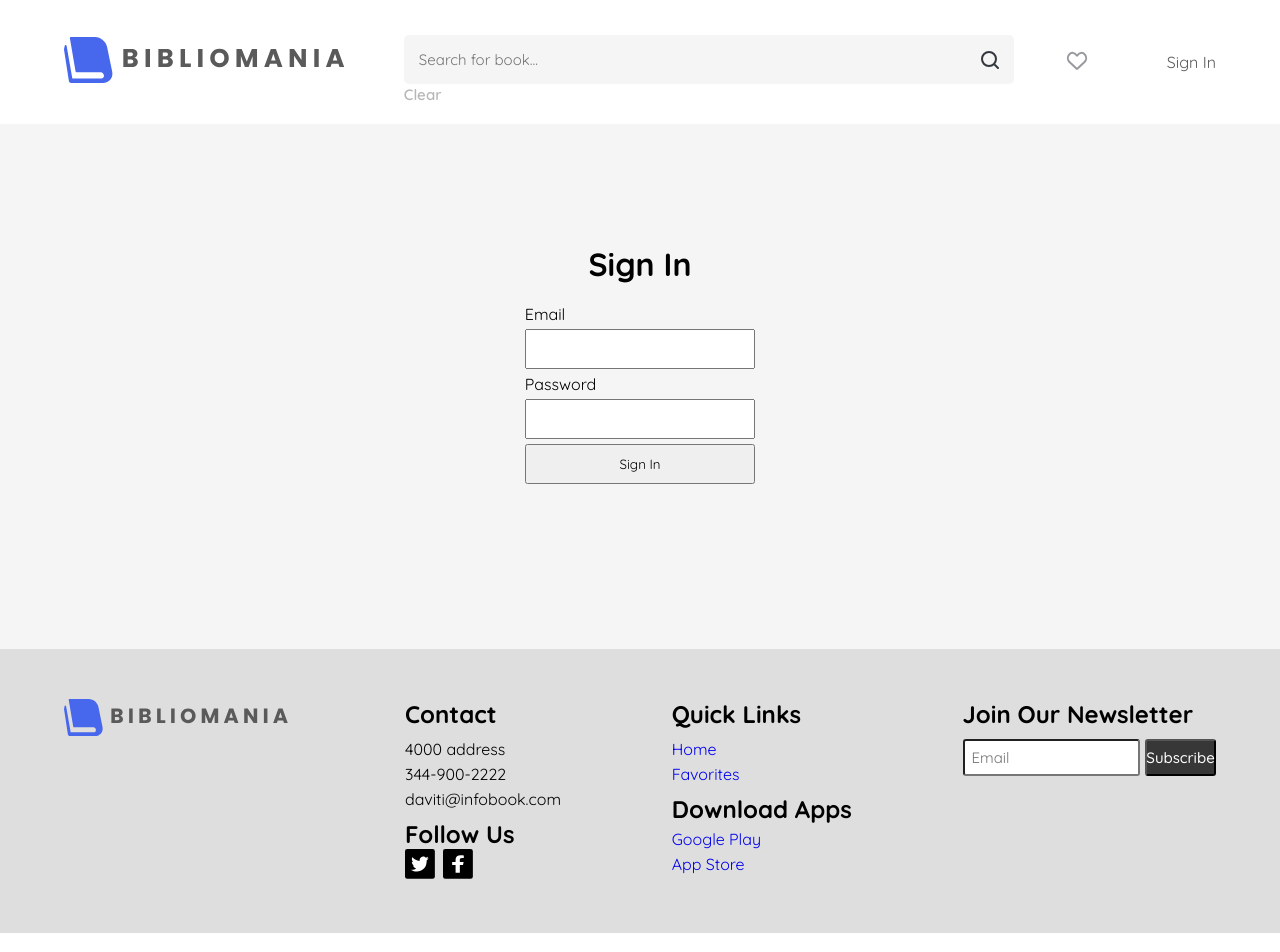
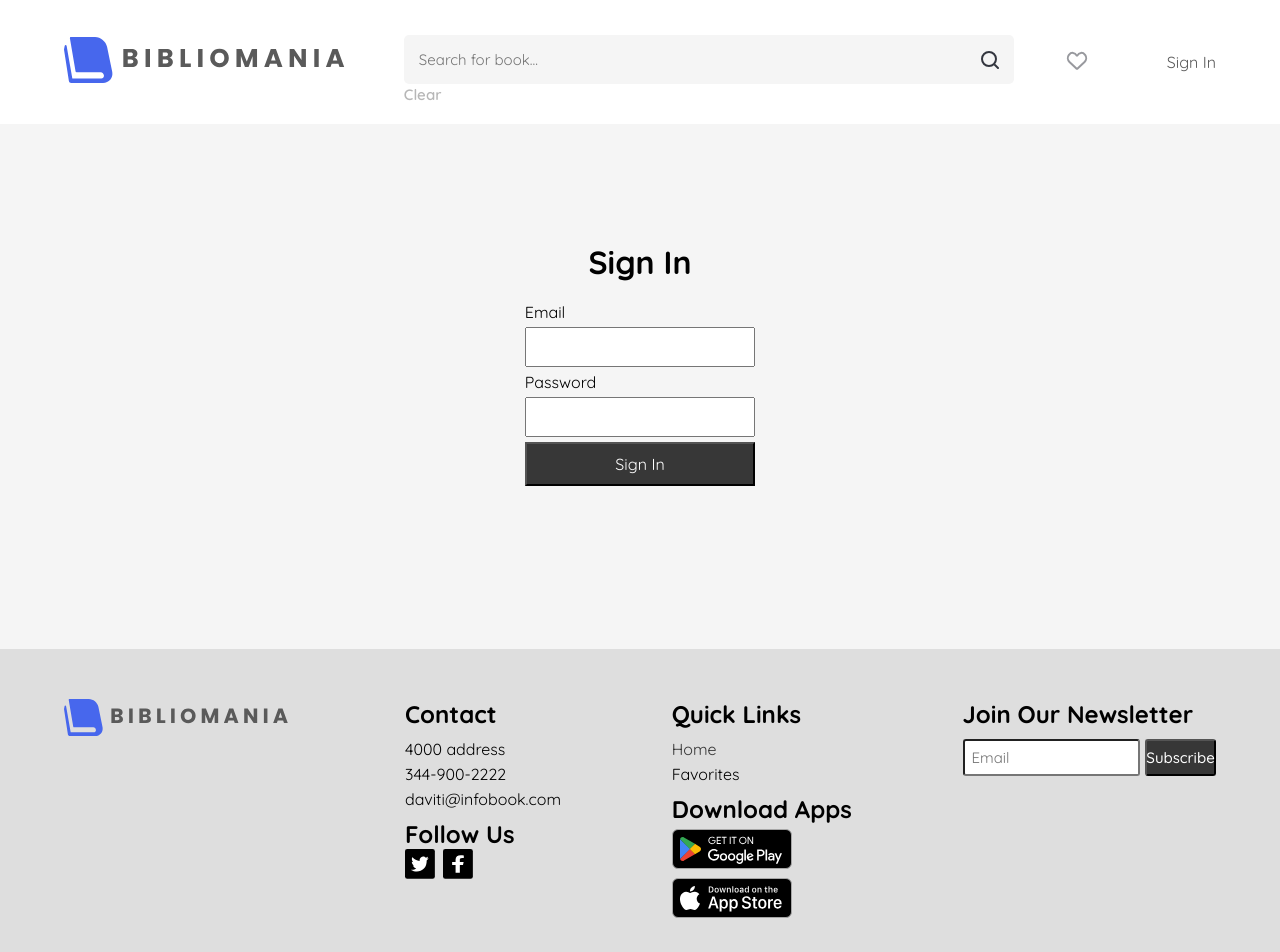
Before and after one commit to lobzhanidzee/comm-school, a React (Create React App) app: page /login in a window 1280 px wide. Shown: the top 952 px of the page. Built offline with nearby package versions, Linux system fonts and the light colour scheme.

Commit message:
fixed images & styles

```diff
--- a/src/components/Favorite/Favorite.css
+++ b/src/components/Favorite/Favorite.css
@@ -1,5 +1,6 @@
 .favorite-page {
   width: 100%;
+  min-height: 50vh;
   padding: 20px 0;
 }
 .favorite-page > .favorite-box {
--- a/src/components/Favorite/Favorite.jsx
+++ b/src/components/Favorite/Favorite.jsx
@@ -27,6 +27,10 @@ const Favorite = () => {
     fetchBooks();
   }, []);
 
+  if (!favoriteList) {
+    return <p>List is empty</p>;
+  }
+
   const favoriteListBooks = books.filter((book) =>
     JSON.parse(favoriteList).includes(book.id)
   );
--- a/src/components/FooterLinks/FooterLinks.jsx
+++ b/src/components/FooterLinks/FooterLinks.jsx
@@ -39,13 +39,21 @@ const FooterLinks = () => {
             <Link to="/">Home</Link>
           </li>
           <li>
-            <Link to="/favorites">Favorites</Link>
+            {localStorage.getItem("login") ? (
+              <Link to="/favorites">Favorites</Link>
+            ) : (
+              <p>Favorites</p>
+            )}
           </li>
         </ul>
         <div className="footer--apps">
           <h2>Download Apps</h2>
-          <Link>Google Play</Link>
-          <Link>App Store</Link>
+          <Link>
+            <img src={googleplayIcon} alt="googleplay-icon" />
+          </Link>
+          <Link>
+            <img src={appstoreIcon} alt="appstore-icon" />
+          </Link>
         </div>
       </div>
       <div className="newsletter">
--- a/src/components/LoginBox/LoginBox.css
+++ b/src/components/LoginBox/LoginBox.css
@@ -20,6 +20,9 @@
 .login-box > form > input {
   padding: 10px;
 }
-.login-box > form > button {
+.login-box > form > .login-btn {
+  background-color: var(--btn-cl);
+  font-size: 1rem;
+  color: var(--card-cl);
   padding: 10px;
 }
--- a/src/components/LoginBox/LoginBox.jsx
+++ b/src/components/LoginBox/LoginBox.jsx
@@ -29,7 +29,7 @@ const LoginBox = () => {
         <input type="email" id="email" name="email" />
         <label htmlFor="password">Password</label>
         <input type="password" id="password" name="password" />
-        <button>Sign In</button>
+        <button className="login-btn">Sign In</button>
       </form>
     </div>
   );
--- a/src/index.css
+++ b/src/index.css
@@ -9,6 +9,7 @@ ul {
 }
 a {
   text-decoration: none;
+  color: var(--btn-cl);
 }
 button {
   cursor: pointer;
```
Also changed, not shown: 1 other file (tests, documents, lock files or other folders).
